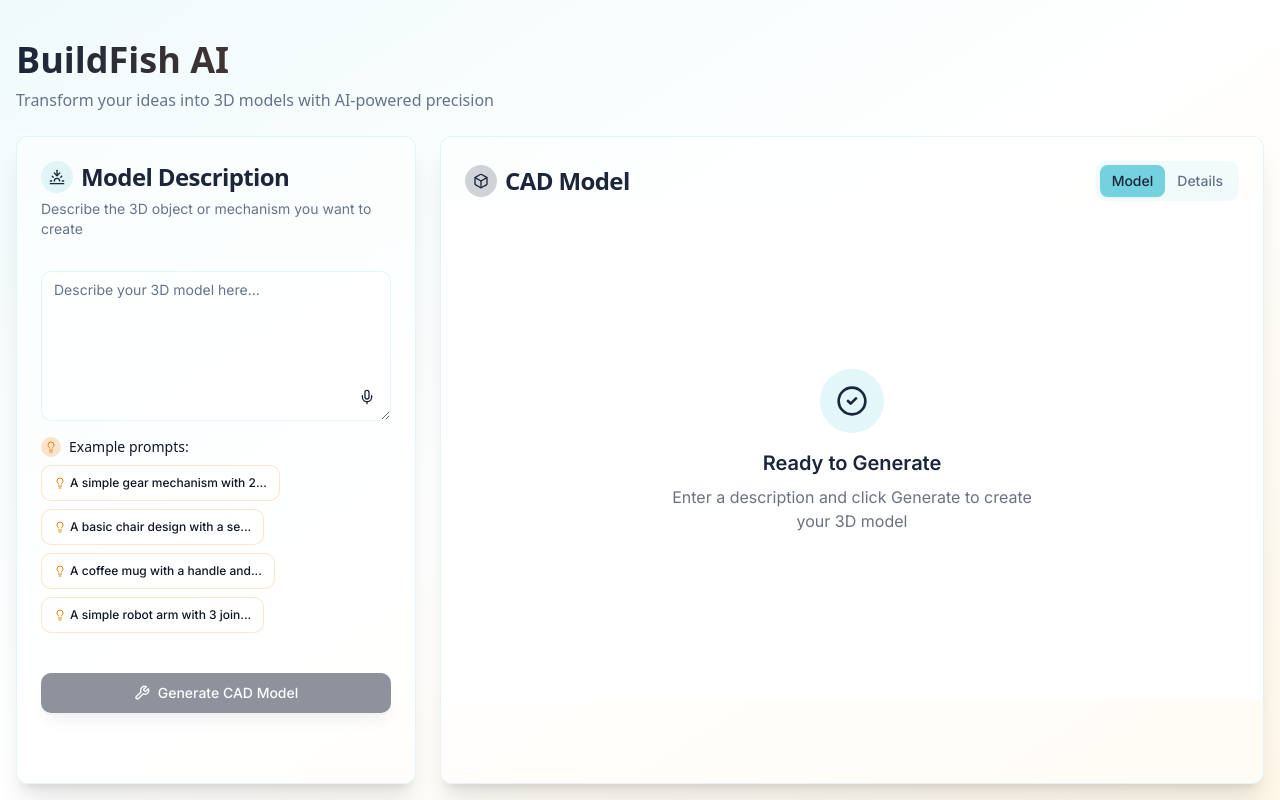
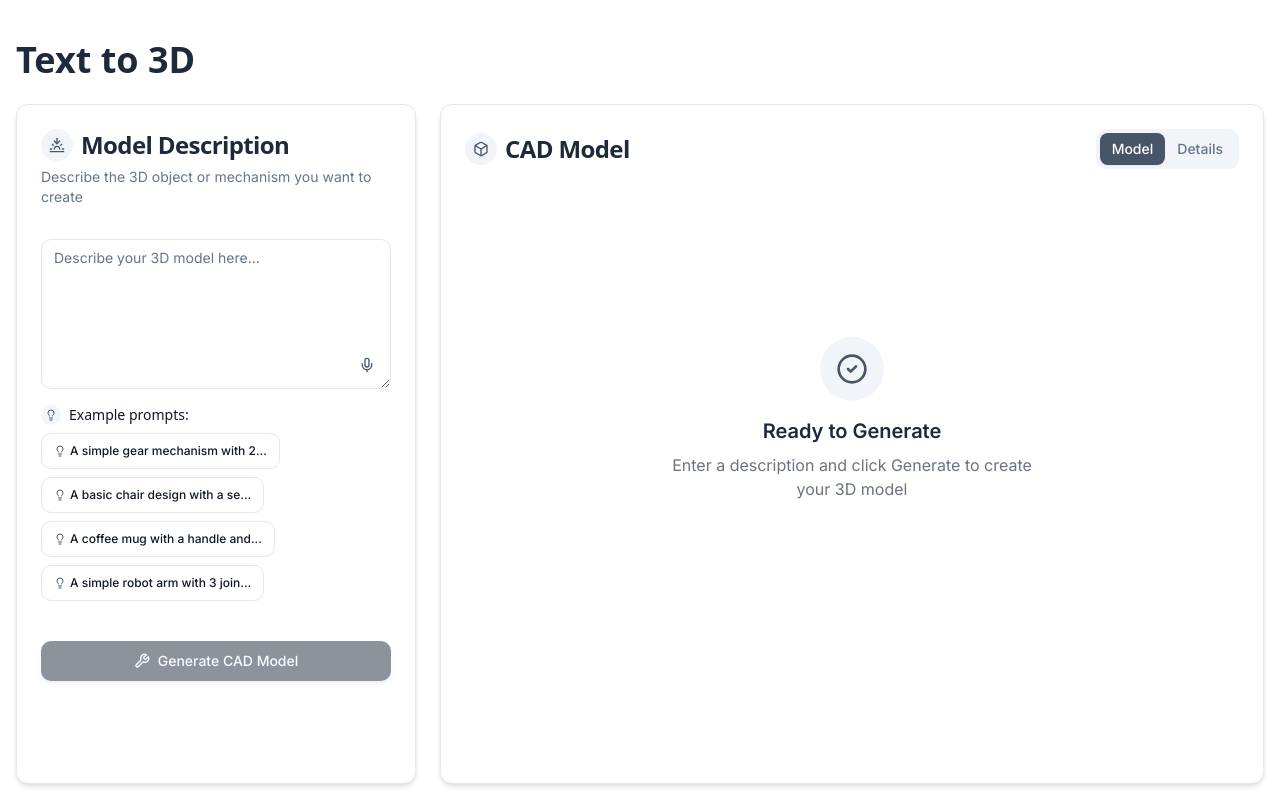
Before and after one commit to amywork777/texttocad, a Next.js app: page / in a window 1280 px wide. Built offline with nearby package versions, Linux system fonts and the light colour scheme.

Commit message:
UI changes: remove BuildFish branding, change to white background, simplify color scheme

```diff
--- a/app/page.tsx
+++ b/app/page.tsx
@@ -220,21 +220,18 @@ export default function Home() {
   ]
 
   return (
-    <main className="container mx-auto p-4 min-h-screen flex flex-col bg-gradient-to-br from-buildfish-mint/10 via-transparent to-buildfish-sunshine/10">
+    <main className="container mx-auto p-4 min-h-screen flex flex-col bg-white">
       <header className="py-6">
-        <h1 className="text-4xl font-bold font-heading bg-gradient-to-r from-buildfish-oxford to-buildfish-sunset bg-clip-text text-transparent">
-          BuildFish AI
+        <h1 className="text-4xl font-bold font-heading text-slate-800">
+          Text to 3D
         </h1>
-        <p className="text-muted-foreground mt-2 font-sans">
-          Transform your ideas into 3D models with AI-powered precision
-        </p>
       </header>
 
       <div className="grid grid-cols-1 lg:grid-cols-3 gap-6 flex-1">
-        <Card className="lg:col-span-1 border-buildfish-mint/20 shadow-xl backdrop-blur-sm bg-white/50 overflow-hidden">
+        <Card className="lg:col-span-1 border shadow-md bg-white overflow-hidden">
           <CardHeader className="pb-4">
-            <CardTitle className="font-heading text-buildfish-oxford flex items-center gap-2">
-              <span className="bg-buildfish-mint/20 w-8 h-8 rounded-full flex items-center justify-center text-buildfish-oxford">
+            <CardTitle className="font-heading text-slate-800 flex items-center gap-2">
+              <span className="bg-slate-100 w-8 h-8 rounded-full flex items-center justify-center text-slate-600">
                 <svg xmlns="http://www.w3.org/2000/svg" viewBox="0 0 24 24" fill="none" stroke="currentColor" strokeWidth="2" strokeLinecap="round" strokeLinejoin="round" className="w-4 h-4"><path d="M12 2v8"></path><path d="m4.93 10.93 1.41 1.41"></path><path d="M2 18h2"></path><path d="M20 18h2"></path><path d="m19.07 10.93-1.41 1.41"></path><path d="M22 22H2"></path><path d="m16 6-4 4-4-4"></path><path d="M16 18a4 4 0 0 0-8 0"></path></svg>
               </span>
               Model Description
@@ -245,7 +242,7 @@ export default function Home() {
             <div className="relative">
               <Textarea
                 placeholder="Describe your 3D model here..."
-                className="min-h-[150px] border-buildfish-mint/20 focus-visible:ring-buildfish-mint bg-white/70 pr-10"
+                className="min-h-[150px] border focus-visible:ring-slate-400 bg-white pr-10"
                 value={prompt}
                 onChange={(e) => setPrompt(e.target.value)}
               />
@@ -254,7 +251,7 @@ export default function Home() {
                   type="button"
                   size="icon"
                   variant="ghost"
-                  className={`absolute right-2 bottom-2 h-8 w-8 rounded-full ${isListening ? 'bg-red-100 text-red-600' : 'hover:bg-buildfish-mint/20 text-buildfish-oxford'}`}
+                  className={`absolute right-2 bottom-2 h-8 w-8 rounded-full ${isListening ? 'bg-red-100 text-red-600' : 'hover:bg-slate-100 text-slate-600'}`}
                   onClick={toggleListening}
                   disabled={isGenerating}
                 >
@@ -265,7 +262,7 @@ export default function Home() {
             </div>
 
             {isListening && (
-              <div className="mt-2 text-xs text-buildfish-oxford bg-buildfish-mint/20 p-2 rounded-md flex items-center">
+              <div className="mt-2 text-xs text-slate-700 bg-slate-100 p-2 rounded-md flex items-center">
                 <Mic className="h-3 w-3 mr-1 animate-pulse" />
                 Listening... speak now. Click the mic button again to stop.
               </div>
@@ -273,7 +270,7 @@ export default function Home() {
 
             <div className="mt-4">
               <h3 className="text-sm font-medium mb-2 font-heading flex items-center gap-2">
-                <span className="bg-buildfish-sunset/20 w-5 h-5 rounded-full flex items-center justify-center text-buildfish-sunset">
+                <span className="bg-slate-100 w-5 h-5 rounded-full flex items-center justify-center text-slate-600">
                   <Lightbulb className="h-3 w-3" />
                 </span>
                 Example prompts:
@@ -285,9 +282,9 @@ export default function Home() {
                     variant="outline"
                     size="sm"
                     onClick={() => setPrompt(example)}
-                    className="text-xs border-buildfish-sunset/20 hover:bg-buildfish-sunset/10 bg-white/70"
+                    className="text-xs border-slate-200 hover:bg-slate-100 bg-white"
                   >
-                    <Lightbulb className="h-3 w-3 mr-1 text-buildfish-sunset" />
+                    <Lightbulb className="h-3 w-3 mr-1 text-slate-600" />
                     {example.length > 30 ? example.substring(0, 30) + "..." : example}
                   </Button>
                 ))}
@@ -298,7 +295,7 @@ export default function Home() {
             <Button
               onClick={handleGenerate}
               disabled={isGenerating || !prompt.trim()}
-              className="w-full bg-buildfish-oxford hover:bg-buildfish-oxford/90 shadow-lg transition-all duration-300 hover:translate-y-[-2px]"
+              className="w-full bg-slate-800 hover:bg-slate-700 shadow-md transition-all duration-300 hover:translate-y-[-2px]"
             >
               {isGenerating ? (
                 <>
@@ -315,26 +312,26 @@ export default function Home() {
           </CardFooter>
         </Card>
 
-        <Card className="lg:col-span-2 border-buildfish-mint/20 shadow-xl backdrop-blur-sm bg-white/50">
+        <Card className="lg:col-span-2 border shadow-md bg-white">
           <Tabs defaultValue="model">
             <CardHeader className="pb-0">
               <div className="flex justify-between items-center">
-                <CardTitle className="font-heading text-buildfish-oxford flex items-center gap-2">
-                  <span className="bg-buildfish-oxford/20 w-8 h-8 rounded-full flex items-center justify-center text-buildfish-oxford">
+                <CardTitle className="font-heading text-slate-800 flex items-center gap-2">
+                  <span className="bg-slate-100 w-8 h-8 rounded-full flex items-center justify-center text-slate-600">
                     <svg xmlns="http://www.w3.org/2000/svg" viewBox="0 0 24 24" fill="none" stroke="currentColor" strokeWidth="2" strokeLinecap="round" strokeLinejoin="round" className="w-4 h-4"><path d="M21 16V8a2 2 0 0 0-1-1.73l-7-4a2 2 0 0 0-2 0l-7 4A2 2 0 0 0 3 8v8a2 2 0 0 0 1 1.73l7 4a2 2 0 0 0 2 0l7-4A2 2 0 0 0 21 16z"></path><polyline points="3.29 7 12 12 20.71 7"></polyline><line x1="12" y1="22" x2="12" y2="12"></line></svg>
                   </span>
                   CAD Model
                 </CardTitle>
-                <TabsList className="bg-buildfish-mint/10">
+                <TabsList className="bg-slate-100">
                   <TabsTrigger
                     value="model"
-                    className="data-[state=active]:bg-buildfish-mint data-[state=active]:text-buildfish-oxford"
+                    className="data-[state=active]:bg-slate-600 data-[state=active]:text-white"
                   >
                     Model
                   </TabsTrigger>
                   <TabsTrigger
                     value="details"
-                    className="data-[state=active]:bg-buildfish-mint data-[state=active]:text-buildfish-oxford"
+                    className="data-[state=active]:bg-slate-600 data-[state=active]:text-white"
                   >
                     Details
                   </TabsTrigger>
@@ -343,7 +340,7 @@ export default function Home() {
             </CardHeader>
             <CardContent className="p-0">
               <TabsContent value="model" className="m-0">
-                <div className="w-full h-[500px] rounded-md overflow-hidden bg-gradient-to-b from-slate-100 to-slate-200">
+                <div className="w-full h-[500px] rounded-md overflow-hidden bg-gradient-to-b from-slate-50 to-slate-100">
                   {error ? (
                     <div className="h-full flex items-center justify-center bg-red-50 p-6">
                       <div className="bg-white p-6 rounded-lg shadow-lg max-w-md text-center flex flex-col items-center">
@@ -359,10 +356,10 @@ export default function Home() {
                   ) : (
                     <div className="h-full flex items-center justify-center bg-white">
                       <div className="text-center p-8 max-w-md">
-                        <div className="mx-auto w-16 h-16 mb-4 bg-buildfish-mint/20 rounded-full flex items-center justify-center">
-                          <svg xmlns="http://www.w3.org/2000/svg" viewBox="0 0 24 24" fill="none" stroke="currentColor" strokeWidth="2" strokeLinecap="round" strokeLinejoin="round" className="w-8 h-8 text-buildfish-oxford"><path d="M12 22c5.523 0 10-4.477 10-10S17.523 2 12 2 2 6.477 2 12s4.477 10 10 10z"></path><path d="m9 12 2 2 4-4"></path></svg>
+                        <div className="mx-auto w-16 h-16 mb-4 bg-slate-100 rounded-full flex items-center justify-center">
+                          <svg xmlns="http://www.w3.org/2000/svg" viewBox="0 0 24 24" fill="none" stroke="currentColor" strokeWidth="2" strokeLinecap="round" strokeLinejoin="round" className="w-8 h-8 text-slate-600"><path d="M12 22c5.523 0 10-4.477 10-10S17.523 2 12 2 2 6.477 2 12s4.477 10 10 10z"></path><path d="m9 12 2 2 4-4"></path></svg>
                         </div>
-                        <h3 className="text-xl font-semibold text-buildfish-oxford mb-2">Ready to Generate</h3>
+                        <h3 className="text-xl font-semibold text-slate-800 mb-2">Ready to Generate</h3>
                         <p className="text-gray-500">Enter a description and click Generate to create your 3D model</p>
                       </div>
                     </div>
--- a/components/cad-renderer.tsx
+++ b/components/cad-renderer.tsx
@@ -144,11 +144,11 @@ export default function CADRenderer({ objects = [], metadata }: CADRendererProps
           {metadata.description && <p className="text-xs mt-1 text-gray-300">{metadata.description}</p>}
           <div className="mt-2 flex flex-wrap gap-2">
             {metadata.category && (
-              <Badge variant="outline" className="text-xs border-buildfish-mint text-buildfish-mint">
+              <Badge variant="outline" className="text-xs border-slate-400 text-slate-300">
                 {metadata.category}
               </Badge>
             )}
-            <Badge variant="outline" className="text-xs border-buildfish-sunset text-buildfish-sunset">
+            <Badge variant="outline" className="text-xs border-slate-400 text-slate-300">
               {objects.length} parts
             </Badge>
           </div>
@@ -159,7 +159,7 @@ export default function CADRenderer({ objects = [], metadata }: CADRendererProps
       <div className="absolute top-4 right-4 z-10">
         <Button
           onClick={handleDownloadSTL}
-          className="bg-buildfish-sunset hover:bg-buildfish-sunset/90 text-white"
+          className="bg-slate-800 hover:bg-slate-700 text-white"
           disabled={!exporterLoaded}
         >
           <Download className="h-4 w-4 mr-2" />
```
